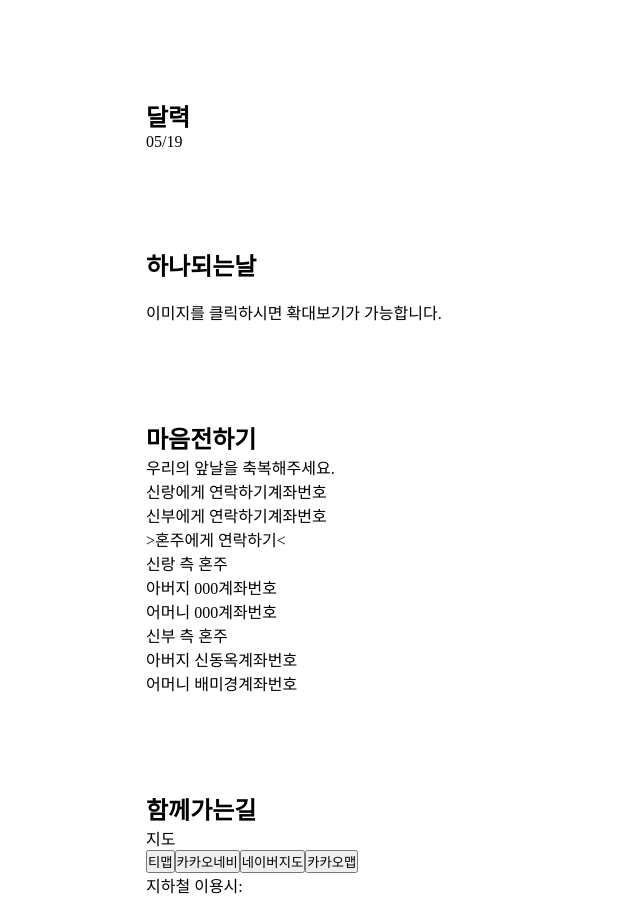
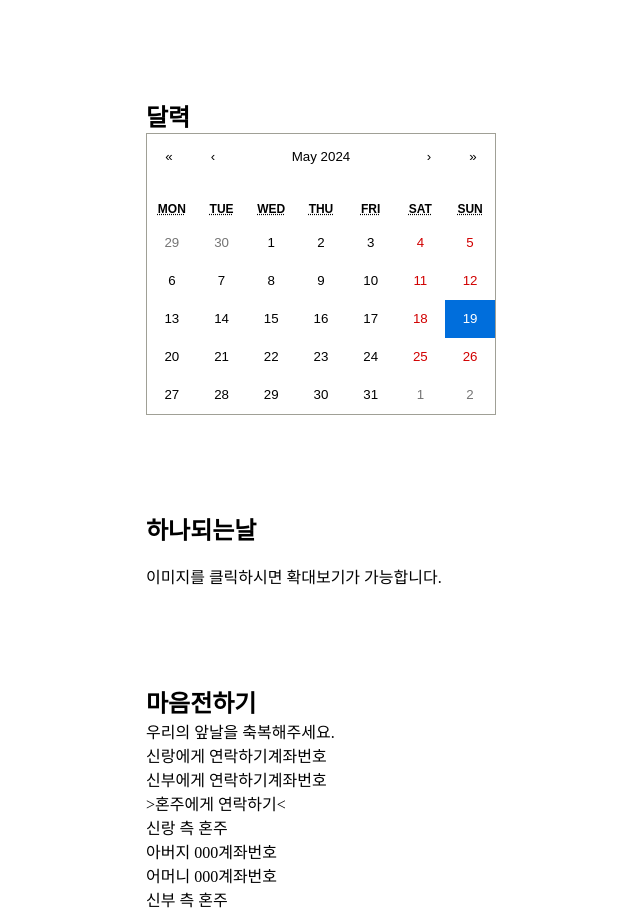
Before and after one commit to JOANNASHIN/react-rnd, a Next.js app: page /invitation in a window 1280 px wide. Shown: the part 1404-2318 px from the top of the page, without its empty margins (210-850 px from the left). Built offline with nearby package versions, Linux system fonts and the light colour scheme; a web font is replaced by a local one.

Commit message:
calendar 영역 작업

```diff
--- a/package.json
+++ b/package.json
@@ -17,6 +17,7 @@
     "gray-matter": "^4.0.3",
     "next": "13.2.1",
     "react": "18.2.0",
+    "react-calendar": "^4.2.1",
     "react-dom": "18.2.0",
     "typescript": "4.9.5"
   }
--- a/src/pages/invitation.tsx
+++ b/src/pages/invitation.tsx
@@ -1,8 +1,13 @@
+import React, { useState } from 'react';
 import Head from 'next/head'
 import invitationStyles from '../styles/invitation.module.css';
 import Layout, { siteTitle } from '@/components/layout';
+import Calendar from 'react-calendar';
+import 'react-calendar/dist/Calendar.css';
 
 export default function Home() {
+  const [value, onChange] = useState(new Date("2024-05-19"));
+
   return (
     <>
      <Head>
@@ -75,7 +80,9 @@ export default function Home() {
         <section>
           <h1>달력</h1>
           <div>
-            05/19
+          <div>
+            <Calendar value={value} />
+          </div>
           </div>
         </section>
 
```
Also changed, not shown: 1 other file (tests, documents, lock files or other folders).
